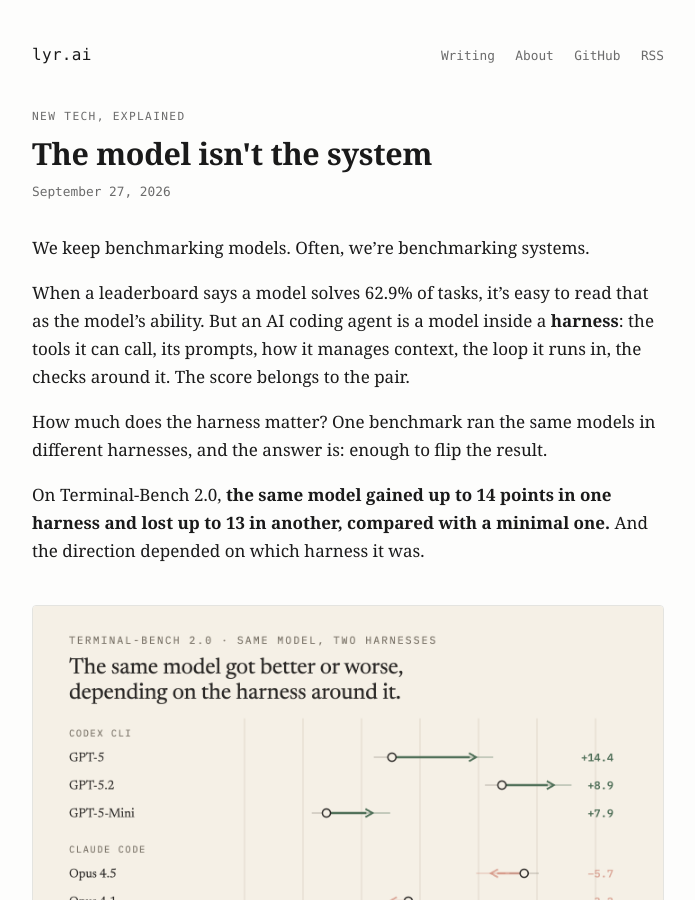
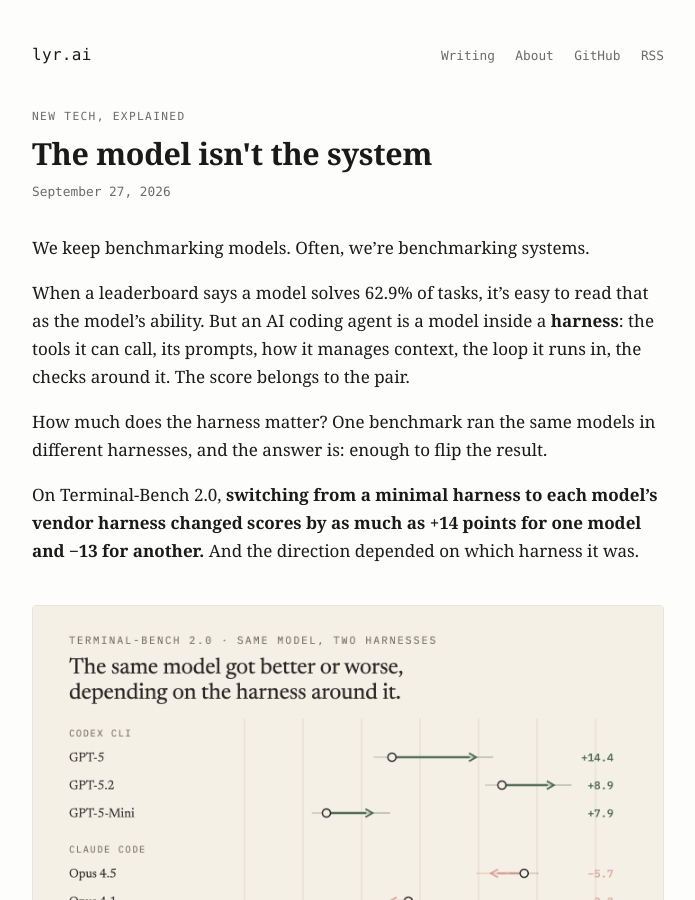
Before and after one commit to lyr-ai/lyr-ai.github.io, a Jekyll site: the page built from _posts/2026-09-27-the-model-isnt-the-system.md, in a window 1280 px wide and 900 px high. Shown: the whole window, without its empty margins (292-987 px from the left). Built offline with Jekyll 4.4.1, drawn with Linux system fonts in a browser that asks for light colours.

Commit message:
Harness post: the +14 and -13 are different models; say so in the description and opening

```diff
--- a/_posts/2026-09-27-the-model-isnt-the-system.md
+++ b/_posts/2026-09-27-the-model-isnt-the-system.md
@@ -1,9 +1,9 @@
 ---
 title: "The model isn't the system"
 description: >-
-  On one coding benchmark, the same model gained 14 points in one harness and lost 13 in
-  another. Benchmark numbers are partly system numbers, and changing the model means
-  re-testing the harness.
+  On one coding benchmark, switching from a minimal harness to each model's vendor harness
+  changed scores by as much as +14 points for one model and −13 for another. Benchmark
+  numbers are partly system numbers, and changing the model means re-testing the harness.
 series: New tech, explained
 image: /assets/img/harness-same-model-two-harnesses.png
 date: 2026-09-27 18:30:00 -0700
@@ -19,9 +19,9 @@
 How much does the harness matter? One benchmark ran the same models in different
 harnesses, and the answer is: enough to flip the result.
 
-On Terminal-Bench 2.0, **the same model gained up to 14 points in one harness and lost
-up to 13 in another, compared with a minimal one.** And the direction depended on which
-harness it was.
+On Terminal-Bench 2.0, **switching from a minimal harness to each model's vendor harness
+changed scores by as much as +14 points for one model and −13 for another.** And the
+direction depended on which harness it was.
 
 <figure>
   <img src="/assets/img/harness-same-model-two-harnesses.png" alt="Dumbbell chart from Terminal-Bench 2.0. Each model is shown in a minimal harness (Terminus 2) and in its vendor's own harness. With Codex CLI, GPT-5 goes from 35.2% to 49.6% (+14.4), GPT-5.2 from 54.0% to 62.9% (+8.9), GPT-5-Mini from 24.0% to 31.9% (+7.9). With Claude Code, Opus 4.5 goes from 57.8% to 52.1% (−5.7), Opus 4.1 from 38.0% to 34.8% (−3.2), Sonnet 4.5 from 42.8% to 40.1% (−2.7), Haiku 4.5 from 28.3% to 27.5% (−0.8); these are within noise. With Gemini CLI, Gemini 2.5 Pro goes from 32.6% to 19.6% (−13.0), Gemini 2.5 Flash from 16.9% to 15.4% (−1.5)." loading="lazy">
```
